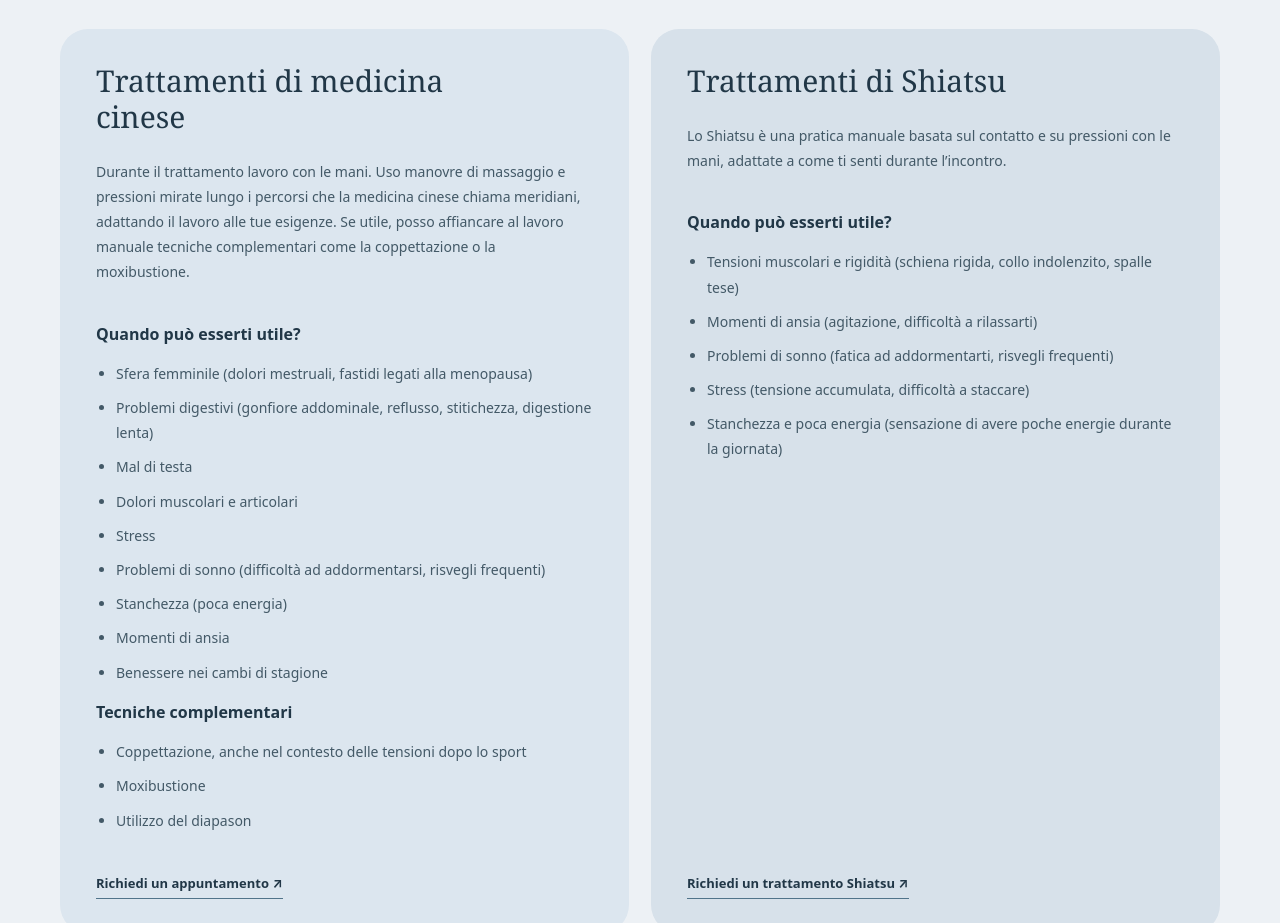
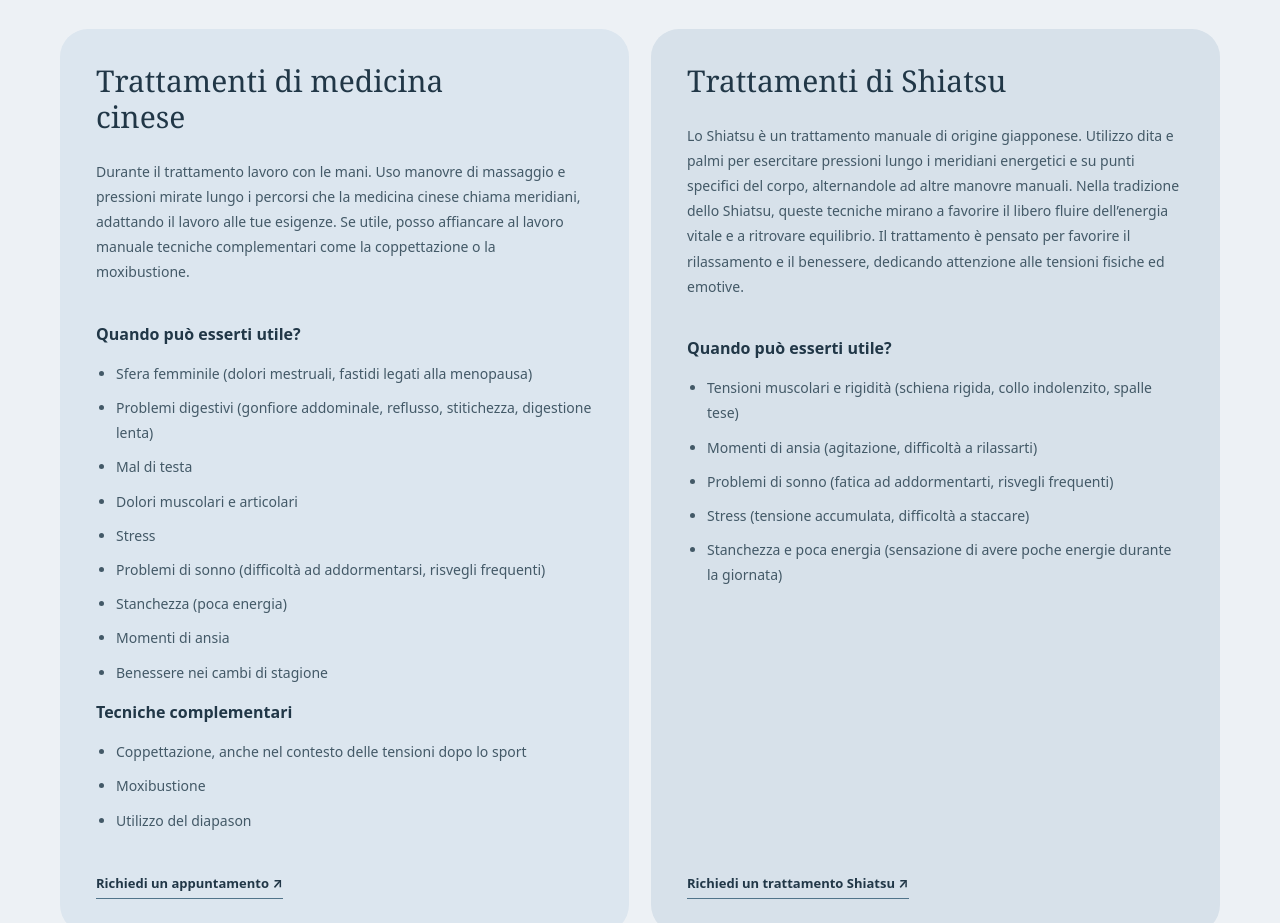
Before and after one commit to alessandrocaleffi-it/marcella-cavallo-sito, a plain HTML site: page index.html in a window 1280 px wide. Shown: the part 2080-3003 px from the top of the page. Drawn offline with Linux system fonts and the light colour scheme.

Commit message:
Aggiorna la descrizione dei trattamenti Shiatsu

```diff
--- a/index.html
+++ b/index.html
@@ -24,7 +24,7 @@
 </article>
 <article class="service" id="shiatsu">
 <h3>Trattamenti di Shiatsu</h3>
-<p>Lo Shiatsu è una pratica manuale basata sul contatto e su pressioni con le mani, adattate a come ti senti durante l’incontro.</p>
+<p>Lo Shiatsu è un trattamento manuale di origine giapponese. Utilizzo dita e palmi per esercitare pressioni lungo i meridiani energetici e su punti specifici del corpo, alternandole ad altre manovre manuali. Nella tradizione dello Shiatsu, queste tecniche mirano a favorire il libero fluire dell’energia vitale e a ritrovare equilibrio. Il trattamento è pensato per favorire il rilassamento e il benessere, dedicando attenzione alle tensioni fisiche ed emotive.</p>
 <div class="practical-use"><h4>Quando può esserti utile?</h4><ul>
 <li>Tensioni muscolari e rigidità (schiena rigida, collo indolenzito, spalle tese)</li>
 <li>Momenti di ansia (agitazione, difficoltà a rilassarti)</li>
```
